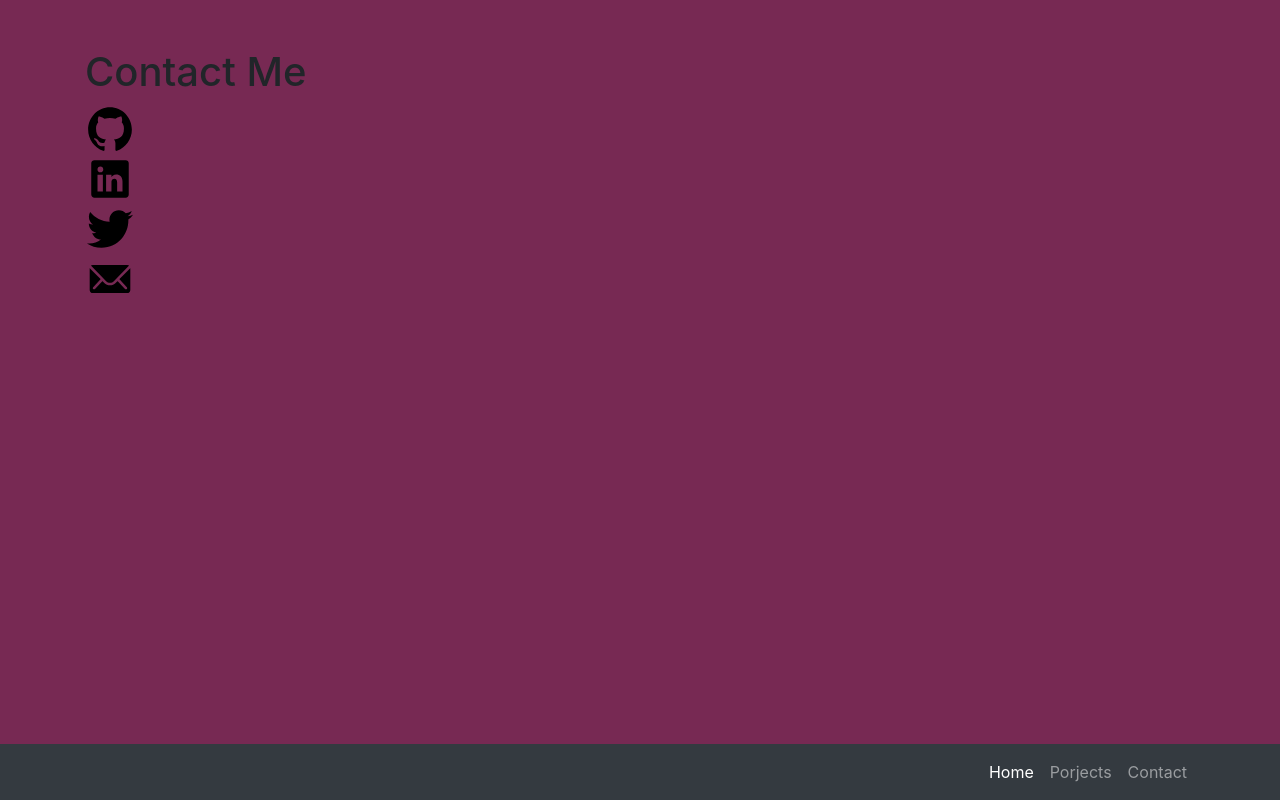
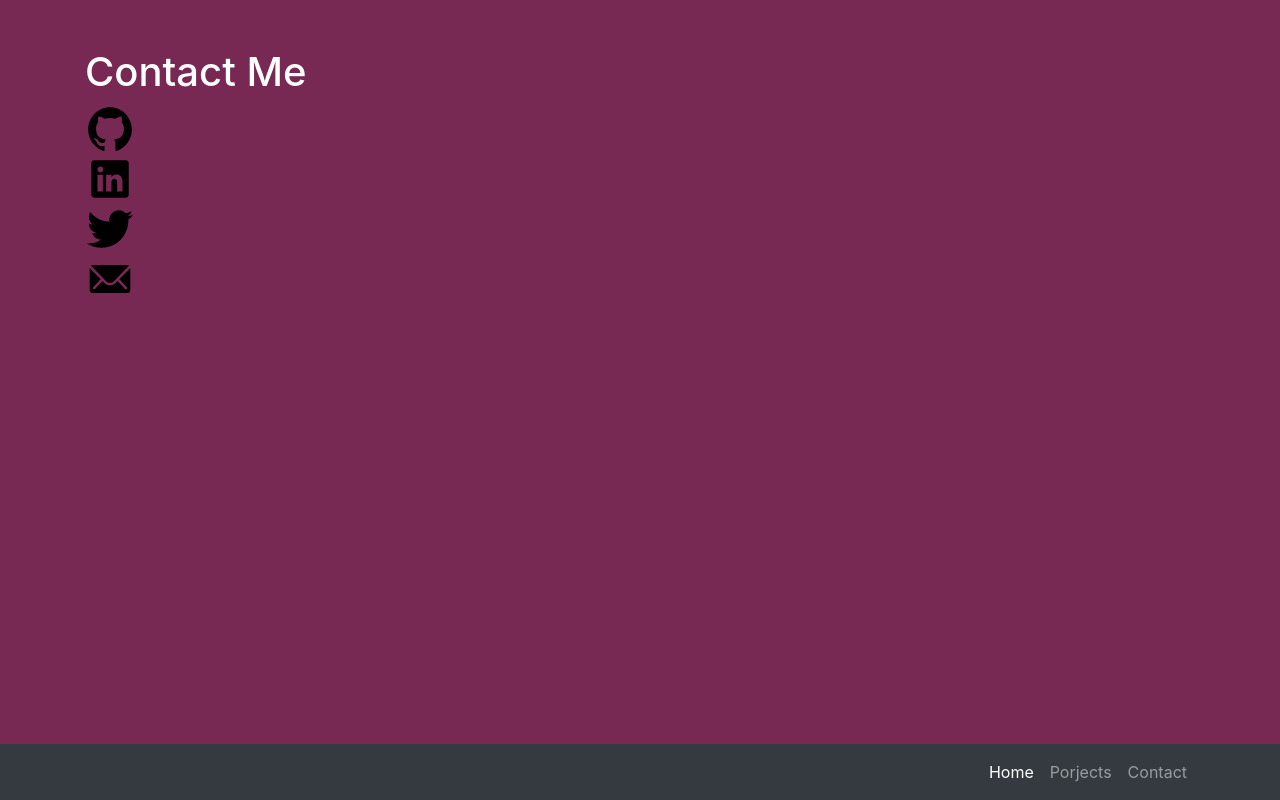
Before and after one commit to Justin-Bee/Justin-Bee.github.io, a website: page contact.html in a window 1280 px wide. Drawn offline with Linux system fonts and the light colour scheme.

Commit message:
Update contact.html

```diff
--- a/contact.html
+++ b/contact.html
@@ -52,7 +52,7 @@
     <div class="container">
       <div class="row">
         <div class="col-lg-6">
-          <h1 class="mt-5">Contact Me</h1>
+          <h1 class="mt-5" style="color:white;">Contact Me</h1>
         </div></div>
           <div class="row">
           <div class="col-lg-6">
```
